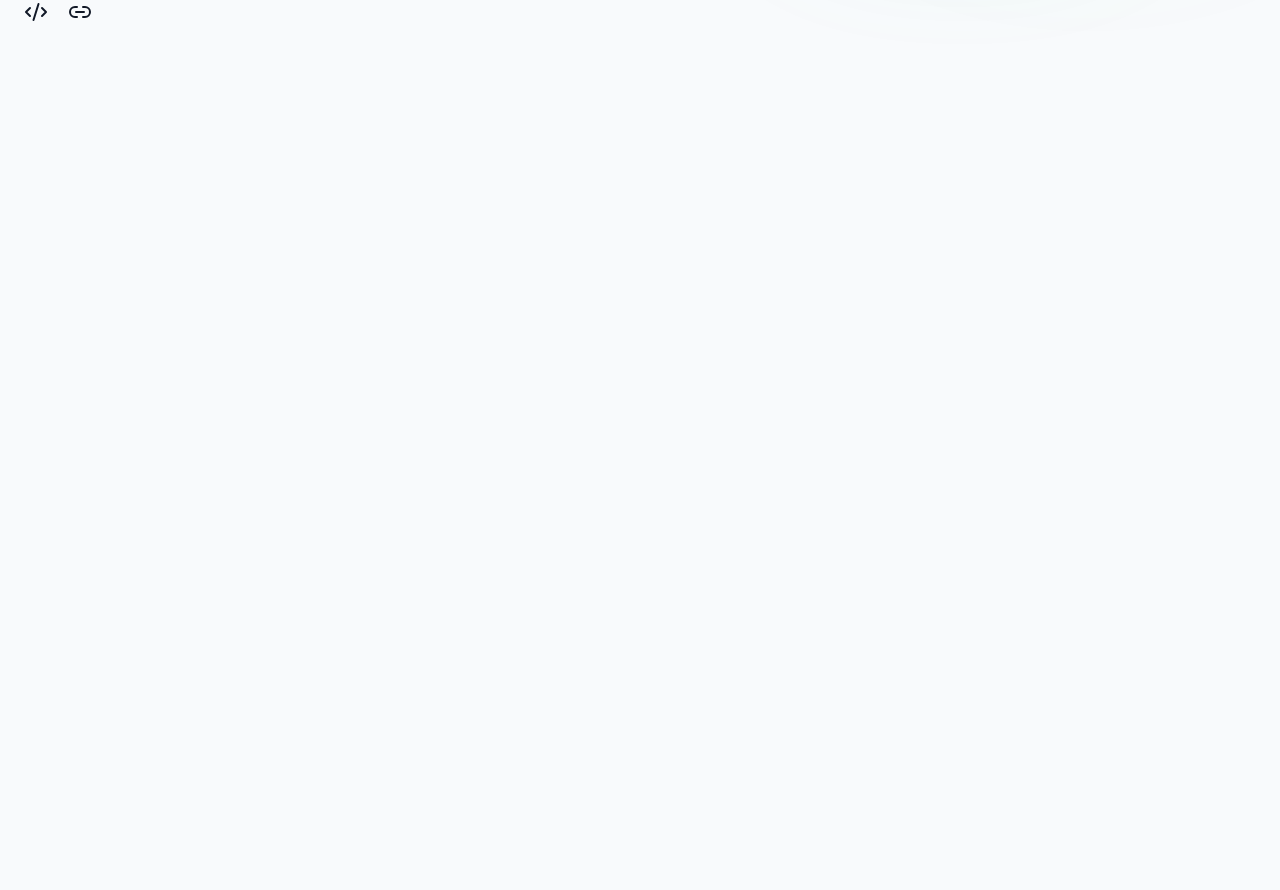
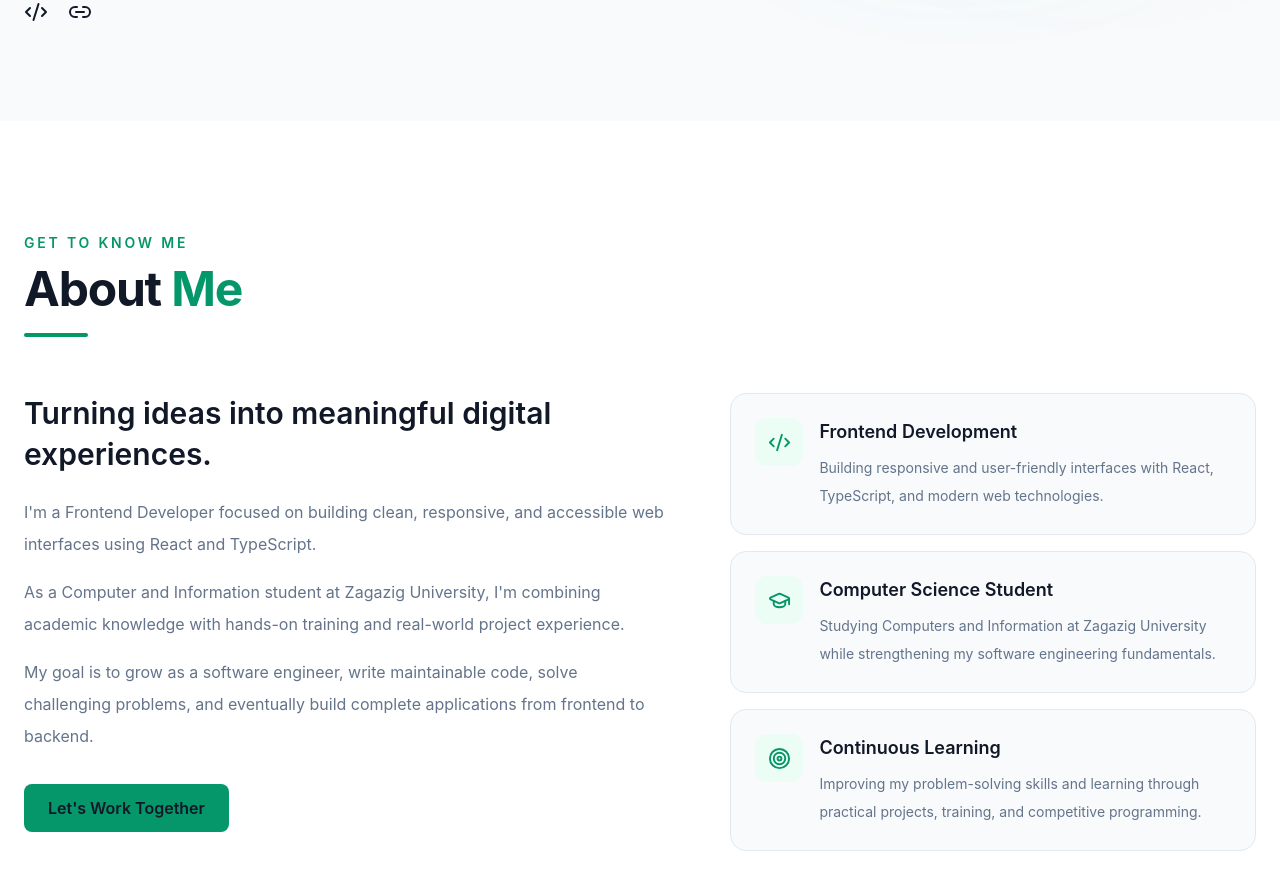
Before and after one commit to Abdo1454/portfolio-website-v2, a React (Vite) app: page / in a window 1280 px wide. Shown: the part 640-1530 px from the top of the page. Before the commit the page ends 800 px from the top, so only its background shows below. Built offline with nearby package versions, Linux system fonts and the light colour scheme.

Commit message:
feat: build about section

```diff
--- a/src/app/App.tsx
+++ b/src/app/App.tsx
@@ -1,10 +1,17 @@
 
 import MainLayout from "../components/layout/MainLayout"
+import About from "../features/home/components/About"
 import Hero from "../features/home/components/Hero"
+
 function App() {
-  return <MainLayout>{
-    <Hero />
-    }</MainLayout>
+  return (
+    <MainLayout>
+      <>
+        <Hero />
+        <About />
+      </>
+    </MainLayout>
+  )
 }
 
 export default App
--- /dev/null
+++ b/src/features/home/components/About.tsx
@@ -0,0 +1,110 @@
+import { Code2, GraduationCap, Target } from "lucide-react";
+
+const highlights = [
+  {
+    icon: Code2,
+    title: "Frontend Development",
+    description:
+      "Building responsive and user-friendly interfaces with React, TypeScript, and modern web technologies.",
+  },
+  {
+    icon: GraduationCap,
+    title: "Computer Science Student",
+    description:
+      "Studying Computers and Information at Zagazig University while strengthening my software engineering fundamentals.",
+  },
+  {
+    icon: Target,
+    title: "Continuous Learning",
+    description:
+      "Improving my problem-solving skills and learning through practical projects, training, and competitive programming.",
+  },
+];
+
+export default function About() {
+  return (
+    <section id="about" className="bg-white px-6 py-24 sm:py-28">
+      <div className="mx-auto max-w-7xl">
+        {/* Section Heading */}
+        <div className="mb-14">
+          <p className="mb-3 text-sm font-semibold tracking-[0.2em] text-[#059669] uppercase">
+            Get to know me
+          </p>
+
+          <h2 className="text-3xl font-bold tracking-tight text-[#111827] sm:text-4xl lg:text-5xl">
+            About <span className="text-[#059669]">Me</span>
+          </h2>
+
+          <div className="mt-5 h-1 w-16 rounded-full bg-[#059669]" />
+        </div>
+
+        <div className="grid items-start gap-12 lg:grid-cols-[1.1fr_0.9fr] lg:gap-16">
+          {/* About Text */}
+          <div>
+            <h3 className="mb-5 text-2xl leading-snug font-semibold text-[#111827] sm:text-3xl">
+              Turning ideas into meaningful digital experiences.
+            </h3>
+
+            <div className="space-y-4 text-base leading-8 text-[#64748B]">
+              <p>
+                I'm a Frontend Developer focused on building clean,
+                responsive, and accessible web interfaces using React
+                and TypeScript.
+              </p>
+
+              <p>
+                As a Computer and Information student at Zagazig
+                University, I'm combining academic knowledge with
+                hands-on training and real-world project experience.
+              </p>
+
+              <p>
+                My goal is to grow as a software engineer, write
+                maintainable code, solve challenging problems, and
+                eventually build complete applications from frontend
+                to backend.
+              </p>
+            </div>
+
+            <a
+              href="#contact"
+              className="mt-8 inline-flex items-center justify-center rounded-lg bg-[#059669] px-6 py-3 font-semibold text-white transition-colors hover:bg-[#047857]"
+            >
+              Let's Work Together
+            </a>
+          </div>
+
+          {/* Highlight Cards */}
+          <div className="grid gap-4">
+            {highlights.map((item) => {
+              const Icon = item.icon;
+
+              return (
+                <article
+                  key={item.title}
+                  className="group rounded-2xl border border-[#E2E8F0] bg-[#F8FAFC] p-6 transition-all duration-300 hover:-translate-y-1 hover:border-emerald-200 hover:shadow-lg hover:shadow-emerald-900/5"
+                >
+                  <div className="flex items-start gap-4">
+                    <div className="flex size-12 shrink-0 items-center justify-center rounded-xl bg-emerald-50 text-[#059669] transition-colors group-hover:bg-[#059669] group-hover:text-white">
+                      <Icon size={23} />
+                    </div>
+
+                    <div>
+                      <h4 className="mb-2 text-lg font-semibold text-[#111827]">
+                        {item.title}
+                      </h4>
+
+                      <p className="text-sm leading-7 text-[#64748B]">
+                        {item.description}
+                      </p>
+                    </div>
+                  </div>
+                </article>
+              );
+            })}
+          </div>
+        </div>
+      </div>
+    </section>
+  );
+}
```
